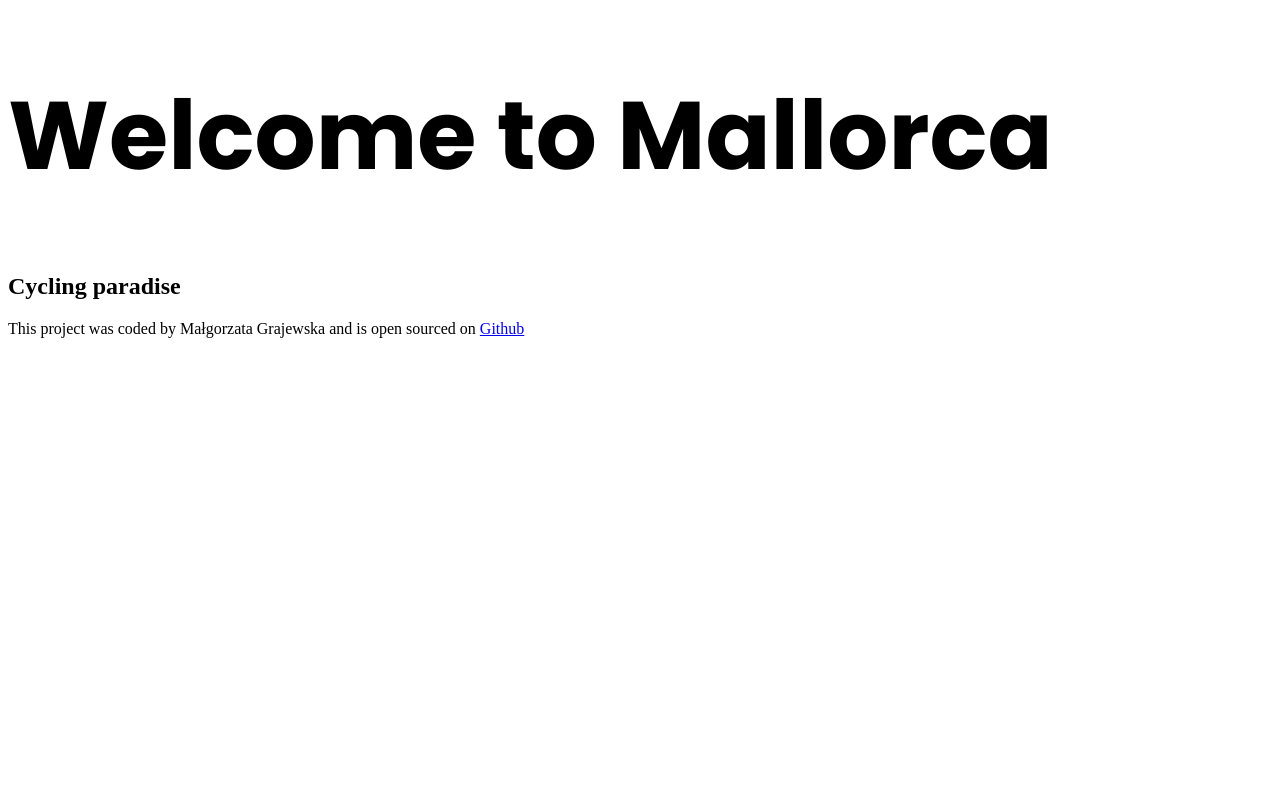
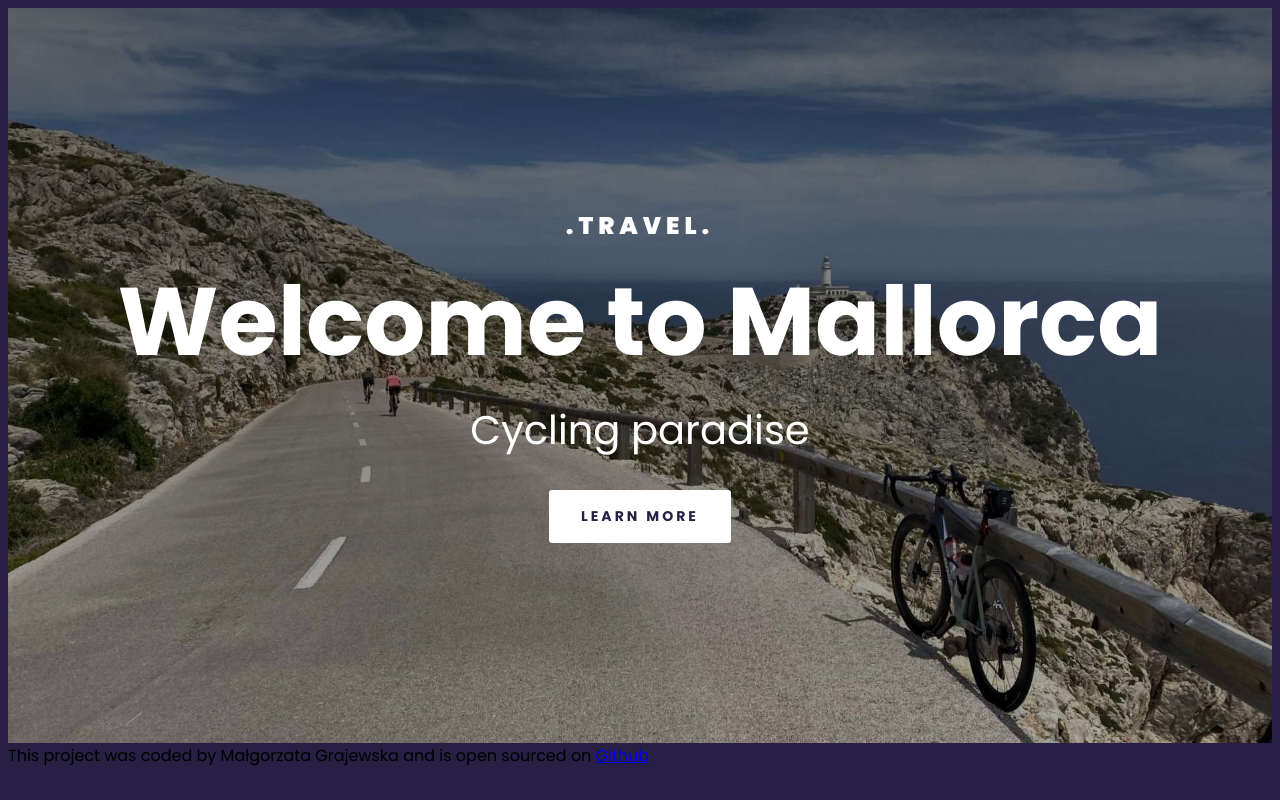
Before and after one commit to gosiagrajewska/resposive_addon_project, a plain HTML site: page index.html in a window 1280 px wide. Drawn offline with Linux system fonts and the light colour scheme.

Commit message:
added content to hero

```diff
--- a/index.html
+++ b/index.html
@@ -13,8 +13,13 @@
     <title>Document</title>
   </head>
   <body>
+    <div class="container">
+      <header>
+        <h3>.travel.</h3>
         <h1>Welcome to Mallorca</h1>
         <h2>Cycling paradise</h2>
+        <a href="#">Learn more</a>
+      </header>
       <footer>
         This project was coded by Małgorzata Grajewska and is open sourced on
         <a
@@ -23,5 +28,6 @@
           >Github</a
         >
       </footer>
+    </div>
   </body>
 </html>
--- a/src/styles.css
+++ b/src/styles.css
@@ -1,7 +1,71 @@
-h1 {
-  font-family: Poppins;
+container {
+  max-width: 1400px;
+  margin: 0 auto;
+}
+body {
+  font-family: Poppins, sans-serif;
+  background-color: rgba(39, 32, 68, 1);
+}
+header {
+  background-image: linear-gradient(rgba(0, 0, 0, 0.6), rgba(0, 0, 0, 0.3)),
+    url("/src/images/cycling_formentor.jpg");
+  background-repeat: no-repeat;
+  background-size: cover;
+  color: white;
+  text-align: center;
+  padding: 200px 0;
+}
+
+header h1 {
   font-size: 96px;
   font-weight: 700;
-  line-height: 144px;
-  text-align: left;
+  line-height: 1;
+  margin: 30px 0;
 }
+
+header h2 {
+  font-weight: 400;
+  font-size: 40px;
+  line-height: 1.5;
+  margin: 0;
+}
+
+header h3 {
+  font-weight: 900;
+  font-size: 24px;
+  line-height: 1.5;
+  letter-spacing: 5px;
+  text-transform: uppercase;
+  margin: 0;
+}
+
+header a {
+  font-weight: 700;
+  font-size: 14px;
+  line-height: 1.5;
+  text-align: center;
+  letter-spacing: 3px;
+  text-transform: uppercase;
+  background-color: white;
+  color: rgba(39, 32, 68, 1);
+  text-decoration: none;
+  padding: 16px 32px;
+  border-radius: 3px;
+  display: inline-block;
+  margin-top: 30px;
+}
+
+@media (max-width: 900px) {
+  header {
+    padding: 60px 0;
+  }
+  header h1 {
+    font-size: 48px;
+  }
+  header h2 {
+    font-size: 24px;
+  }
+  header h3 {
+    font-size: 12px;
+  }
+}
```
Also changed, not shown: src/images/cycling_formentor.jpg (added). Lines whose indentation alone changed are shown as unchanged.
